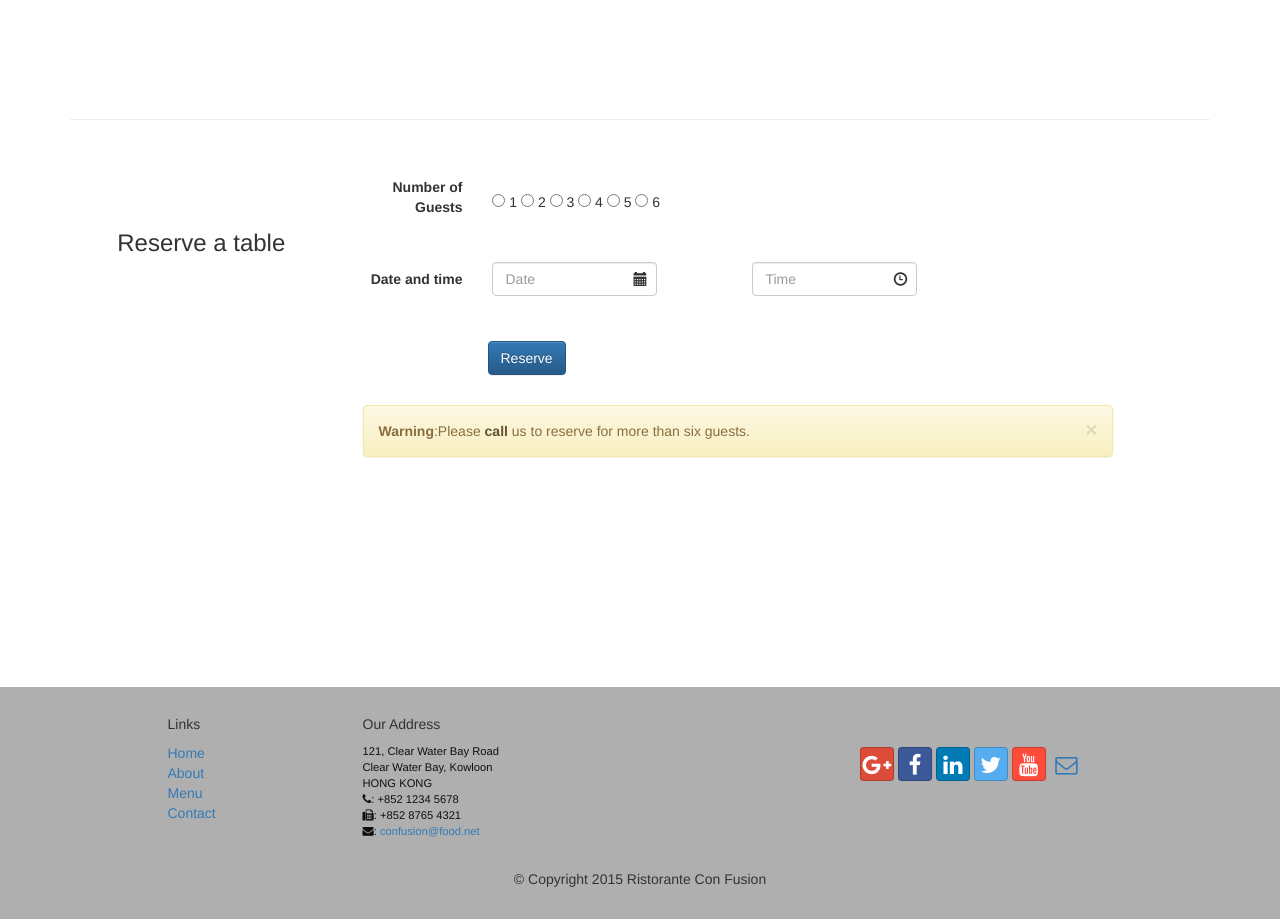
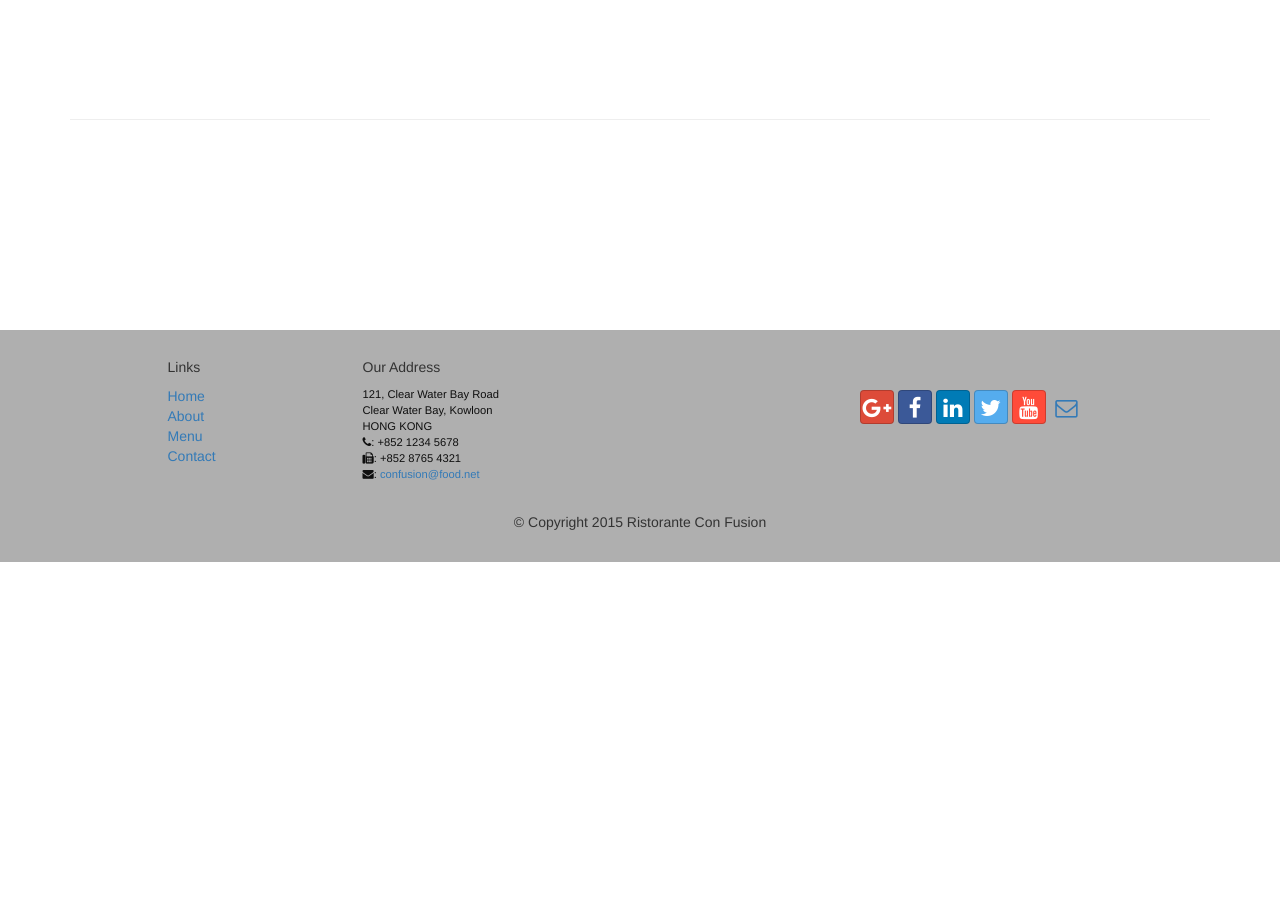
Before and after one commit to seunggyubyun/Course-2, a plain HTML site: page confusion/index.html in a window 1280 px wide. Shown: the part 1940-2859 px from the top of the page. After the commit the page ends 2502 px from the top, so only its background shows below. Drawn offline with nearby package versions, Linux system fonts and the light colour scheme.

Commit message:
Create index.html

```diff
--- a/confusion/index.html
+++ b/confusion/index.html
@@ -343,63 +343,6 @@
             </div>
         </div>
 
-        <div class="row row content">
-          <a name="reserve"></a>
-          <p style="padding:20px;"></p>
-          <div class="col-xs-12 col-sm-3">
-            <p style="padding:20px;"></p>
-            <h3 align=center>Reserve a table</h3>
-          </div>
-          <div class="col-xs-12 col-sm-8">
-            <form class="form-horizontal" role="form">
-
-              <div class ="form-group">
-                <label for="guests" class="col-sm-2 control-label">Number of Guests</label>
-                <div class="col-sm-10">
-                  <p style="padding:5px;"></p>
-                  <input type="radio" name="number" value="one"> 1
-                  <input type="radio" name="number" value="two"> 2
-                  <input type="radio" name="number" value="three"> 3
-                  <input type="radio" name="number" value="four"> 4
-                  <input type="radio" name="number" value="five"> 5
-                  <input type="radio" name="number" value="six"> 6
-                </div>
-              </div>
-
-              <p style="padding:10px;"></p>
-              <div class="form-group has-feedback">
-                <label for="date" class="col-sm-2 control-label">Date and time</label>
-
-                <div class="col-sm-3">
-                    <input type="datetime" class="form-control" name="date" placeholder="Date">
-                    <i class="glyphicon glyphicon-calendar form-control-feedback"></i>
-                </div>
-
-                <div class="col-sm-3 col-sm-offset-1">
-                  <input type="textarea" class="form-control" name="time" placeholder="Time">
-                  <i class="glyphicon glyphicon-time form-control-feedback"></i>
-                </div>
-              </div>
-
-              <p style="padding:10px;"></p>
-              <div class="col-sm-offset-2">
-              <button type="submit" class="btn btn-primary">Reserve</button>
-            </div>
-
-            <p style="padding:10px;"></p>
-            <div class="alert alert-warning alert-dismissible" role="alert">
-              <button type="button" class="close" data-dismiss="alert" aria-label="Close">
-                <span aria-hidden="true">&times;</span>
-              </button>
-              <strong>Warning</strong>:Please
-              <a href="tel:+85212345678" class="alert-link">
-              call</a> us to reserve for more than six guests.
-            </div>
-
-            </form>
-          </div>
-        </div>
-
     </div>
 
     <p style="padding:100px;"></p>
```
